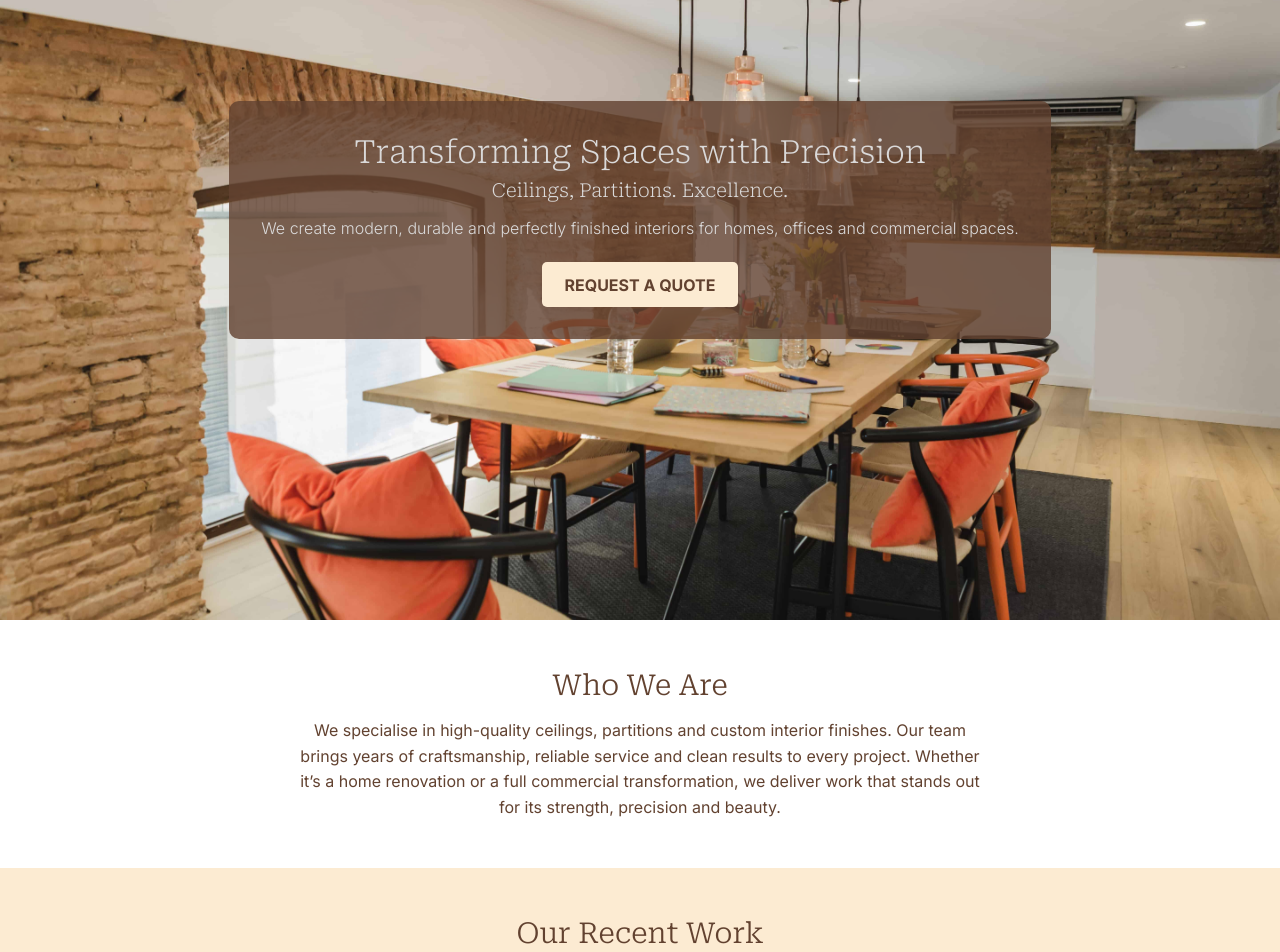
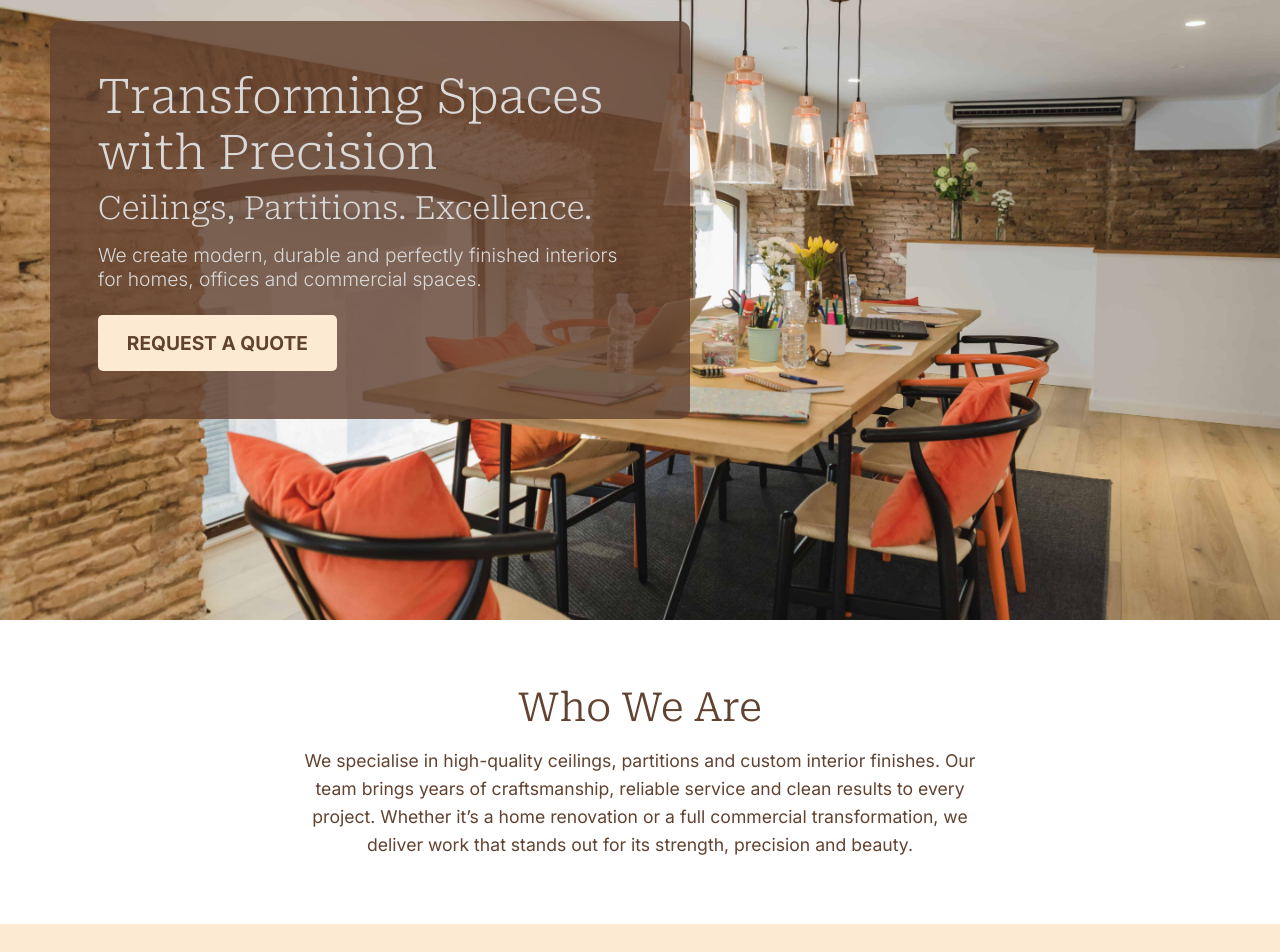
Before and after one commit to GabrielV7x/mauriceil_website, a React (Vite) app: page / in a window 1280 px wide. Shown: the part 180-1132 px from the top of the page. Built offline with nearby package versions, Linux system fonts and the light colour scheme.

Commit message:
text clamp

```diff
--- /dev/null
+++ b/src/styles/_breakpoints.scss
@@ -0,0 +1,10 @@
+// _breakpoints.scss
+$tablet: 768px;
+$desktop: 1024px;
+$large-desktop: 1440px;
+
+@mixin respond($size) {
+  @media (min-width: $size) {
+    @content;
+  }
+}
--- a/src/styles/about.scss
+++ b/src/styles/about.scss
@@ -2,7 +2,7 @@
 
 .about {
   width: 100%;
-  padding: 3rem 1.5rem;
+  padding: clamp(2rem, 5vw, 5rem) 1.5rem; // vertical padding scales
   display: flex;
   justify-content: center;
 }
@@ -14,7 +14,7 @@
 
 .about-content h1 {
   font-family: $title-font;
-  font-size: 1.8rem;
+  font-size: clamp(1.6rem, 4vw, 2.5rem); // scales nicely
   font-weight: 300;
   color: $secondary-color;
   margin-bottom: 1rem;
@@ -22,7 +22,7 @@
 
 .about-content p {
   font-family: $normal-font;
-  font-size: 1rem;
+  font-size: clamp(0.9rem, 2.5vw, 1.1rem);
   color: $secondary-color;
   line-height: 1.6;
 }
--- a/src/styles/contact.scss
+++ b/src/styles/contact.scss
@@ -2,7 +2,7 @@
 
 .contact {
   width: 100%;
-  padding: 4rem 1.5rem;
+  padding: clamp(3rem, 6vw, 6rem) 1.5rem;
   display: flex;
   justify-content: center;
   text-align: center;
@@ -15,7 +15,7 @@
 
 .contact-content h1 {
   font-family: $title-font;
-  font-size: 1.8rem;
+  font-size: clamp(1.6rem, 4vw, 2.5rem);
   font-weight: 700;
   color: $black;
   margin-bottom: 1rem;
@@ -23,34 +23,20 @@
 
 .contact-content h2 {
   font-family: $normal-font;
-  font-size: 1rem;
+  font-size: clamp(0.9rem, 2.5vw, 1.1rem);
   color: $black;
   margin-bottom: 2rem;
   line-height: 1.5;
 }
 
-/* Button */
-// .contact-content button {
-//   $normal-font: "Inter", sans-serif;
-//   font-weight: 500;
-//   padding: 0.8rem 1.6rem;
-//   font-size: 1rem;
-//   background: $secondary-color;
-//   color: $primary-color;
-//   border: none;
-//   border-radius: 5px;
-//   cursor: pointer;
-//   box-shadow: 0 10px 20px rgba(0,0,0,0.5);
-// }
-
 .contact-btn {
   text-decoration: none;
   background: $secondary-color;
   color: $fourth-color;
-  padding: 0.9rem 1.5rem;
+  padding: clamp(0.8rem, 2vw, 1rem) clamp(1.2rem, 3vw, 1.5rem);
   border: none;
   border-radius: 6px;
-  font-size: 1rem;
+  font-size: clamp(0.9rem, 2.5vw, 1rem);
   cursor: pointer;
   display: inline-block;
   transition: 0.3s ease;
--- a/src/styles/footer.scss
+++ b/src/styles/footer.scss
@@ -2,7 +2,7 @@
 
 .footer {
   width: 100%;
-  padding: 2rem 1.5rem;
+  padding: clamp(1.5rem, 3vw, 3rem) 1.5rem;
   background: $tertiary-color;
   color: #fff;
   text-align: center;
@@ -11,7 +11,7 @@
 .footer h1 {
   font-family: $title-font;
   color: $secondary-color;
-  font-size: 1.6rem;
+  font-size: clamp(1.4rem, 3vw, 1.8rem);
   margin-bottom: 0.5rem;
   font-weight: 700;
 }
@@ -19,6 +19,6 @@
 .footer h2 {
   font-family: $normal-font;
   color: $secondary-color;
-  font-size: 1rem;
+  font-size: clamp(0.9rem, 2vw, 1rem);
   font-weight: 400;
 }
--- a/src/styles/gallery.scss
+++ b/src/styles/gallery.scss
@@ -2,14 +2,14 @@
 
 .gallery {
   width: 100%;
-  padding: 3rem 1.5rem;
+  padding: clamp(2rem, 5vw, 5rem) 1.5rem;
   text-align: center;
   background-color: $primary-color;
 }
 
 .gallery-header h1 {
   font-family: $title-font;
-  font-size: 1.8rem;
+  font-size: clamp(1.6rem, 4vw, 2.5rem);
   font-weight: 300;
   color:  $secondary-color;
   margin-bottom: 0.5rem;
@@ -27,7 +27,7 @@
 .gallery-images {
   display: flex;
   flex-direction: column;
-  gap: 3rem;
+  gap: clamp(1.5rem, 3vw, 3rem);
   align-items: center;
 }
 
--- a/src/styles/hero.scss
+++ b/src/styles/hero.scss
@@ -1,4 +1,5 @@
 @import './variables.scss';
+@import "../styles/breakpoints.scss";
 
 .hero {
   height: 100vh;
@@ -16,7 +17,7 @@
 /* Black transparent box */
 .hero-overlay {
   background: rgba(98, 66, 48, 0.8); // #624230 with 0.8 opacity
-  padding: 2rem;
+  padding: clamp(1.5rem, 4vw, 3rem);
   max-width: 90%;
   text-align: center;
   color: $fourth-color;
@@ -26,30 +27,30 @@
 /* Text styling */
 .hero-overlay h1 {
   font-family: $title-font;
-  font-size: 2rem;
+  font-size: clamp(1.8rem, 5vw, 3rem);
   font-weight: 200;
   margin-bottom: 0.5rem;
 }
 
 .hero-overlay h2 {
   font-family: $title-font;
-  font-size: 1.2rem;
+  font-size: clamp(1.2rem, 3.5vw, 2rem);
   font-weight: 200;
   margin-bottom: 1rem;
 }
 
 .hero-overlay p {
   font-family: $normal-font;
-  font-size: 1rem;
+  font-size: clamp(1rem, 2.5vw, 1.2rem);
   font-weight: 300;
   margin-bottom: 1.5rem;
 }
 
 /* Button */
 .hero-overlay button {
-  padding: 0.8rem 1.4rem;
+  padding: clamp(0.8rem, 2vw, 1rem) clamp(1.4rem, 3vw, 1.8rem);
   font-family: $normal-font;
-  font-size: 1rem;
+  font-size: clamp(1rem, 2.5vw, 1.2rem);
   font-weight: bold;
   text-transform: uppercase;
   background: $primary-color;
@@ -58,3 +59,20 @@
   border-radius: 5px;
   cursor: pointer;
 }
+
+
+/* Move overlay left on tablets/desktops */
+@include respond($tablet) {
+  .hero-overlay {
+    margin-left: 50px;
+    margin-right: auto;
+    text-align: left;
+    max-width: 60%;
+  }
+}
+
+@include respond($desktop) {
+  .hero-overlay {
+    max-width: 50%;
+  }
+}
```
